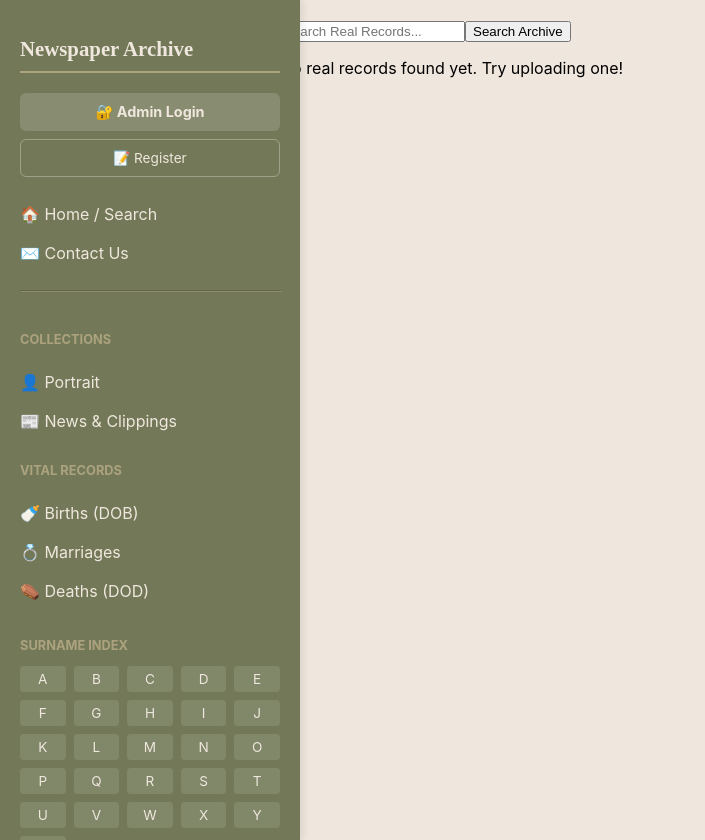
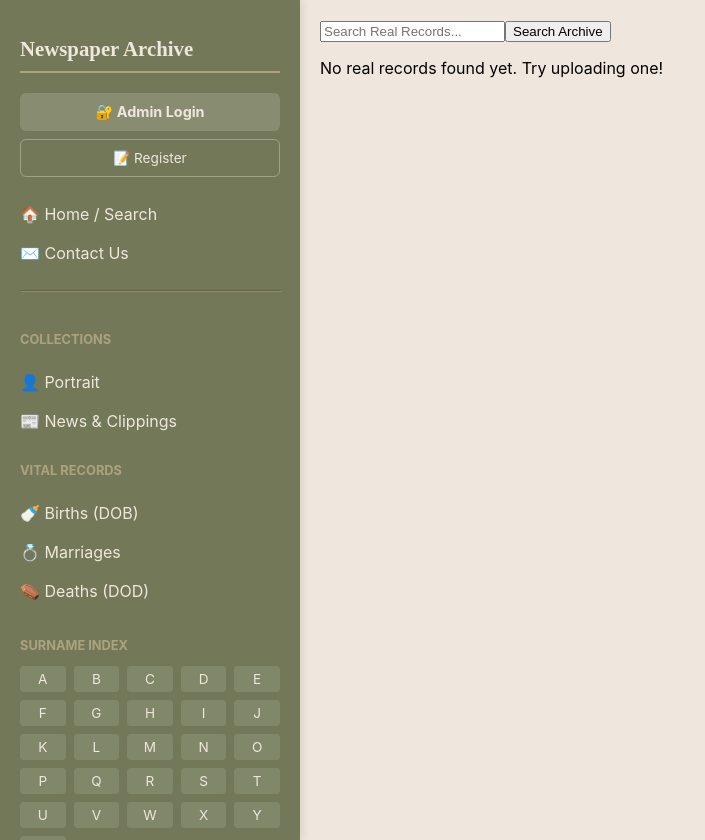
Before and after one commit to desivar/recuerdos, a React (Create React App) app in the folder frontend/: page / in a window 1280 px wide. Shown: the whole page, without its empty margins (0-705 px from the left). Built offline with nearby package versions, Linux system fonts and the light colour scheme.

Commit message:
fixed left mrgin from 260px to 300px

```diff
--- a/frontend/src/App.js
+++ b/frontend/src/App.js
@@ -34,7 +34,7 @@ function App() {
         <Sidebar user={user} onLogout={handleLogout} />
 
         <div style={{
-          marginLeft: '260px',
+          marginLeft: '300px',
           flex: 1,
           minHeight: '100vh'
         }}>
```
